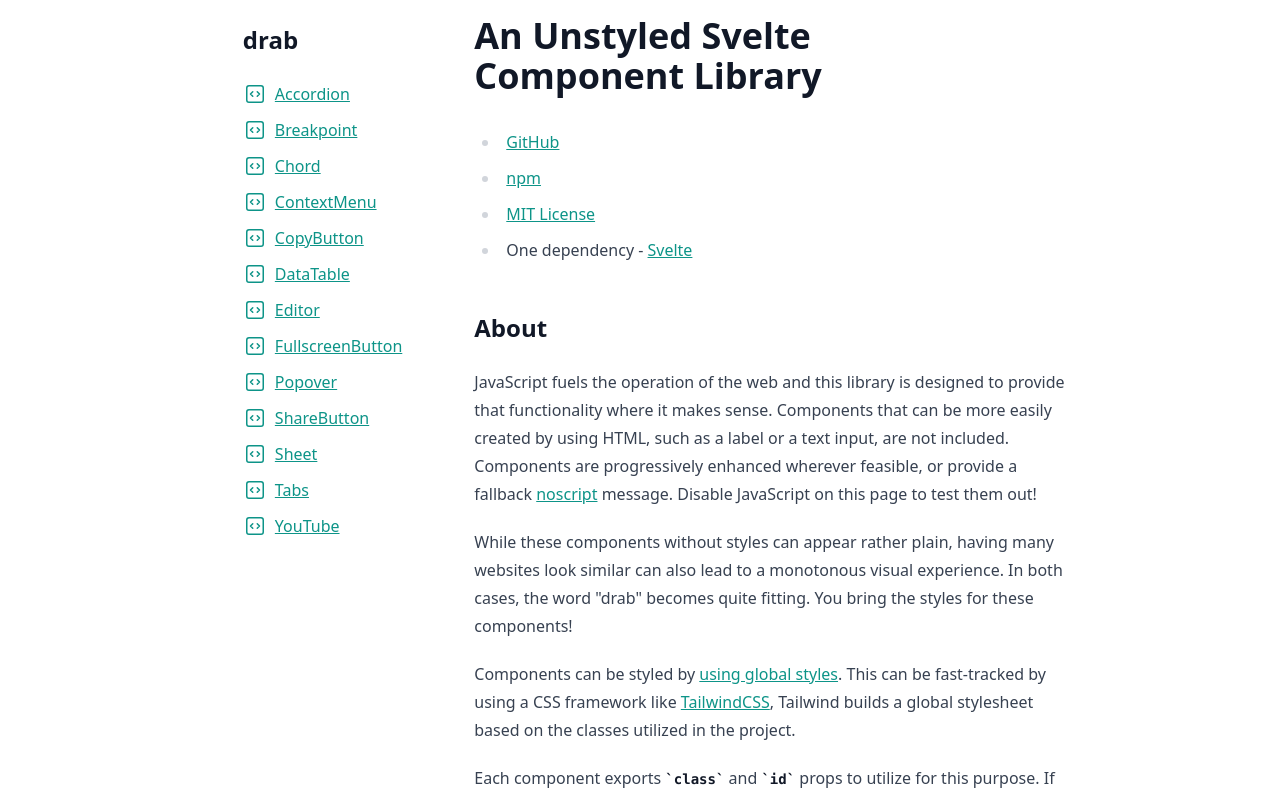
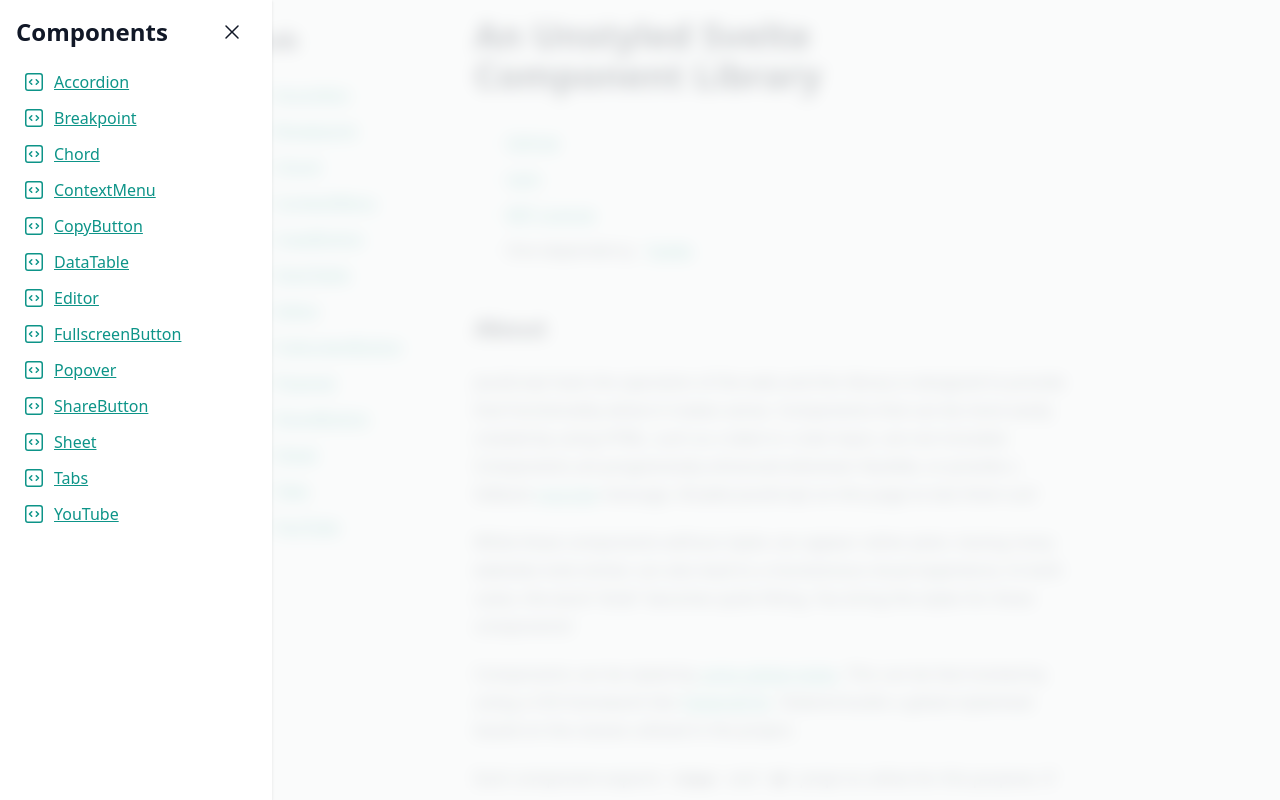
Before and after one commit to rossrobino/drab, a SvelteKit app: page / in a window 1280 px wide. Shown: the top 800 px of the page. Built offline with nearby package versions, Linux system fonts and the light colour scheme.

Commit message:
fix popovers appearing over sheet

```diff
--- a/src/lib/components/Sheet.svelte
+++ b/src/lib/components/Sheet.svelte
@@ -164,7 +164,7 @@ Creates a sheet element based on the `position` provided.
 	.d-backdrop {
 		position: fixed;
 		display: grid;
-		z-index: 10;
+		z-index: 40;
 		top: 0;
 		bottom: 0;
 		left: 0;
--- a/src/routes/+layout.svelte
+++ b/src/routes/+layout.svelte
@@ -5,7 +5,7 @@
 	import "../app.postcss";
 	import NavItems from "../site/NavItems.svelte";
 
-	let display = false;
+	let display = true;
 </script>
 
 <main class="m-4 lg:flex lg:justify-center">
@@ -35,6 +35,11 @@
 				>
 					<Bars />
 				</button>
+				<h2 class="my-0 !lowercase">
+					<a class="font-extrabold text-gray-900 no-underline" href="/">drab</a>
+				</h2>
+			</nav>
+			<slot />
 			<Sheet
 				bind:display
 				onClickClose={true}
@@ -48,11 +53,6 @@
 				</div>
 				<ul class="mb-8 w-60 list-none pl-0"><NavItems /></ul>
 			</Sheet>
-				<h2 class="my-0 !lowercase">
-					<a class="font-extrabold text-gray-900 no-underline" href="/">drab</a>
-				</h2>
-			</nav>
-			<slot />
 		</div>
 	</div>
 </main>
```
Lines whose indentation alone changed are shown as unchanged.
